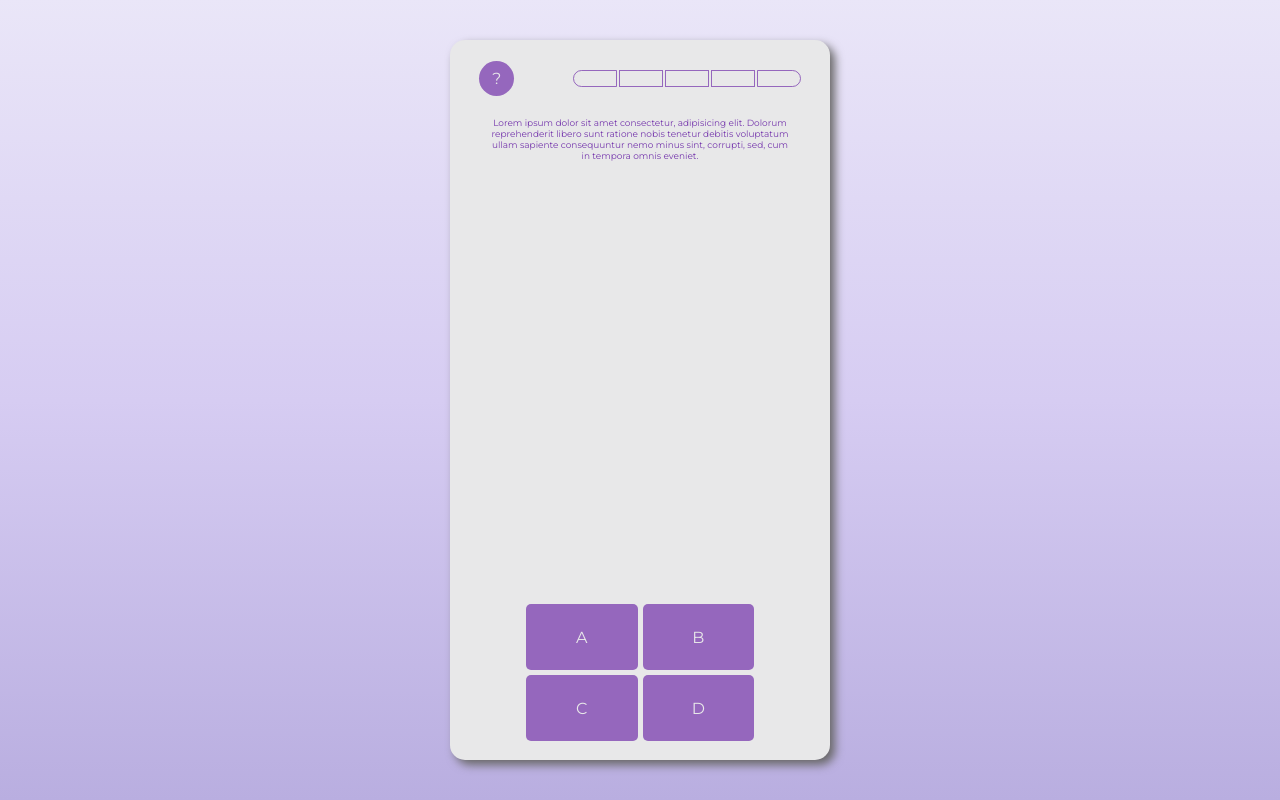
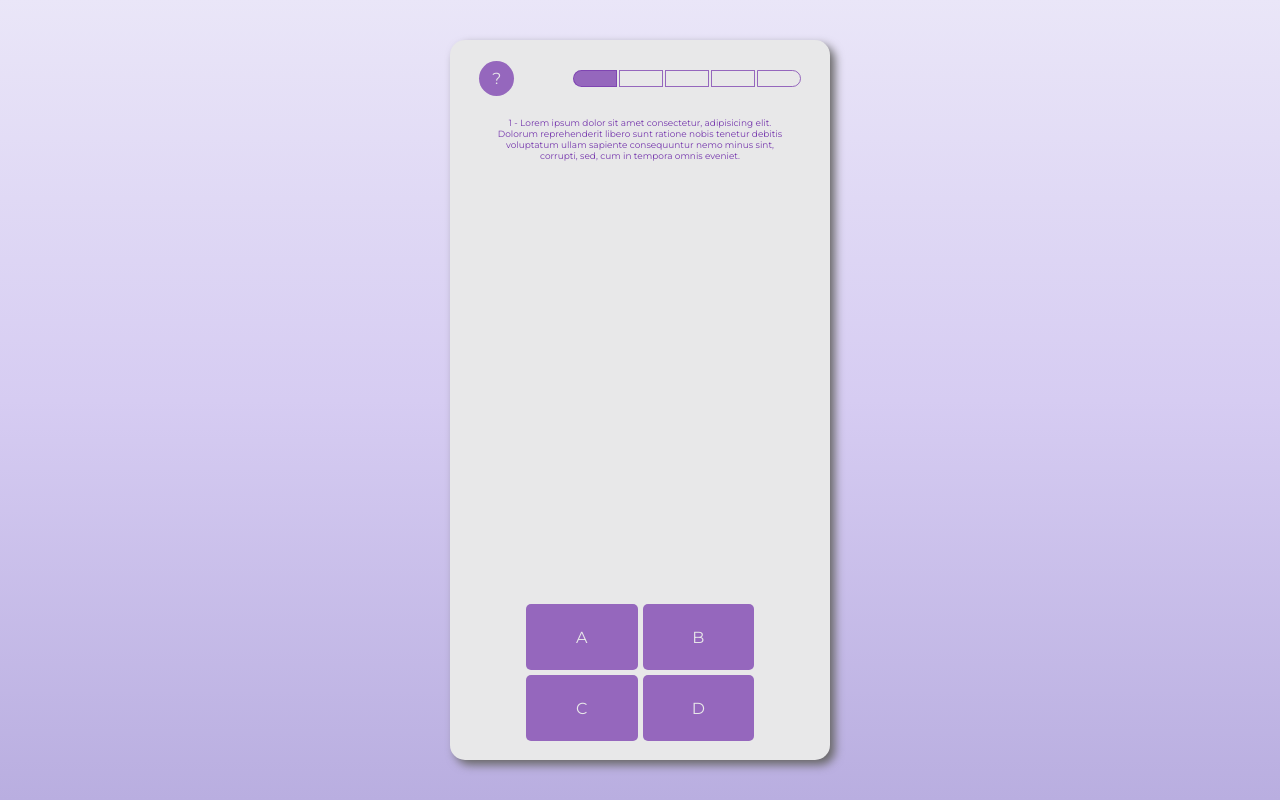
Before and after one commit to Kohlrausch16/Trabalho-G2-Design-Instrucional, a React (Vite) app: page /question in a window 1280 px wide. Built offline with nearby package versions, Linux system fonts and the light colour scheme.

Commit message:
Dinamica barra de progress

```diff
--- a/src/layouts/ProgressBar.tsx
+++ b/src/layouts/ProgressBar.tsx
@@ -10,14 +10,18 @@ type FragmentIndex = {
 
 const ProgressBar = ({progressBar}: FragmentIndex) =>{
 
+    const options: boolean[] = [false, false, false, false, false];
+
+    for(let i = 0; i <= progressBar; i++){
+        options[i] = true;
+    }
+
     return(
     <>
         <ProgressBarContainer>
-
-            {progressBar.map((item: ProgressBar, index: number) => {
-                return <ProgressBarFragment indexOf={index} bkgColor={item.bkgColor}/>
+            {options.map((item: boolean, index: number) => {
+                return <ProgressBarFragment indexOf={index} bkgColor={item} />
             })}
-
         </ProgressBarContainer>
     </>
     );
--- a/src/pages/Congrats/Congrats.tsx
+++ b/src/pages/Congrats/Congrats.tsx
@@ -1,5 +1,4 @@
 import { MainContainer, PhoneContainer } from "../../GeneralStyle";
-import { Button, ButtonContainer } from "../Question/QuestionStyle";
 import { CongratsContainer } from "./CongratsStyle";
 
 const Congrats = () =>{
@@ -9,9 +8,7 @@ const Congrats = () =>{
             <PhoneContainer>
                 <CongratsContainer>
                     Parabéns!
-                    <ButtonContainer>
-                        <Button> Retornar ao menu</Button>
-                    </ButtonContainer>
+
                 </CongratsContainer>
             </PhoneContainer>
         </MainContainer>
@@ -21,3 +18,9 @@ const Congrats = () =>{
 }
 
 export default Congrats;
+
+/*
+<ButtonContainer>
+    <Button> Retornar ao menu</Button>
+</ButtonContainer>
+*/
--- a/src/pages/Question/Question.tsx
+++ b/src/pages/Question/Question.tsx
@@ -1,3 +1,4 @@
+import { useState } from "react";
 import { MainContainer, PhoneContainer } from "../../GeneralStyle"
 import HelpIcon from "../../layouts/HelpIcon";
 import ProgressBar from "../../layouts/ProgressBar";
@@ -11,16 +12,35 @@ const Question = () => {
         correctIndex: number;
     }
 
-    const progressCombination = [false, false, false, false, false];
+    const [optionsIndex, setOptionsIndex] = useState(0);
 
     const options: Options[] = [
         {
-            questionText: 'Lorem ipsum dolor sit amet consectetur, adipisicing elit. Dolorum reprehenderit libero sunt ratione nobis tenetur debitis voluptatum ullam sapiente consequuntur nemo minus sint, corrupti, sed, cum in tempora omnis eveniet.',
+            questionText: '1 - Lorem ipsum dolor sit amet consectetur, adipisicing elit. Dolorum reprehenderit libero sunt ratione nobis tenetur debitis voluptatum ullam sapiente consequuntur nemo minus sint, corrupti, sed, cum in tempora omnis eveniet.',
             questionOptions: ['A', 'B', 'C', 'D'],
             correctIndex: 2
+        },
+        {
+            questionText: '2 - Lorem ipsum dolor sit amet consectetur, adipisicing elit. Dolorum reprehenderit libero sunt ratione nobis tenetur debitis voluptatum ullam sapiente consequuntur nemo minus sint, corrupti, sed, cum in tempora omnis eveniet.',
+            questionOptions: ['A', 'B', 'C', 'D'],
+            correctIndex: 4
+        },
+        {
+            questionText: '3 - Lorem ipsum dolor sit amet consectetur, adipisicing elit. Dolorum reprehenderit libero sunt ratione nobis tenetur debitis voluptatum ullam sapiente consequuntur nemo minus sint, corrupti, sed, cum in tempora omnis eveniet.',
+            questionOptions: ['A', 'B', 'C', 'D'],
+            correctIndex: 1
+        },
+        {
+            questionText: '4 - Lorem ipsum dolor sit amet consectetur, adipisicing elit. Dolorum reprehenderit libero sunt ratione nobis tenetur debitis voluptatum ullam sapiente consequuntur nemo minus sint, corrupti, sed, cum in tempora omnis eveniet.',
+            questionOptions: ['A', 'B', 'C', 'D'],
+            correctIndex: 1
+        },
+        {
+            questionText: '5 - Lorem ipsum dolor sit amet consectetur, adipisicing elit. Dolorum reprehenderit libero sunt ratione nobis tenetur debitis voluptatum ullam sapiente consequuntur nemo minus sint, corrupti, sed, cum in tempora omnis eveniet.',
+            questionOptions: ['A', 'B', 'C', 'D'],
+            correctIndex: 3
         }
     ]
-
 
     return(
     <>
@@ -29,17 +49,17 @@ const Question = () => {
                 <QuestionContainer>
                     <PageHeader>
                         <HelpIcon />
-                        <ProgressBar progressBar={progressCombination}/>
+                        <ProgressBar progressBar={optionsIndex}/>
                     </PageHeader>
 
                    <ContentContainer>
-                        {options[0].questionText}
+                        {options[optionsIndex].questionText}
                    </ContentContainer>
 
                    <OptionsContainer>
 
-                        {options[0].questionOptions.map((item: string) => {
-                            return <OptionSelector> {item} </OptionSelector>
+                        {options[optionsIndex].questionOptions.map((item: string) => {
+                            return <OptionSelector onClick={() => setOptionsIndex(optionsIndex + 1)} > {item} </OptionSelector>
                         })}
 
                    </OptionsContainer>
```
